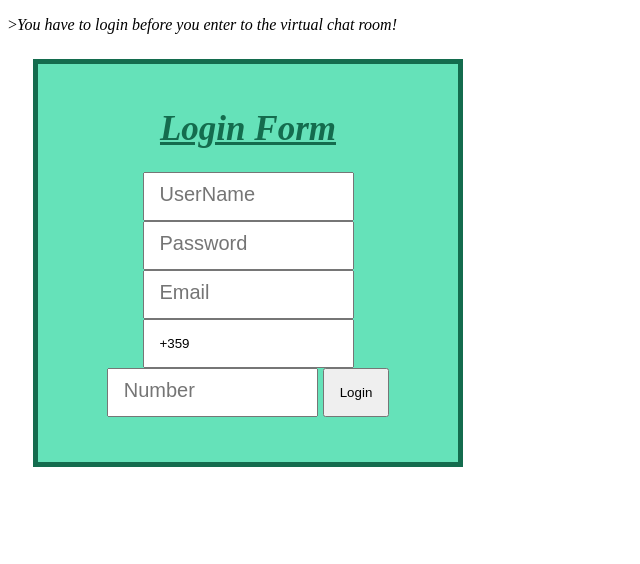
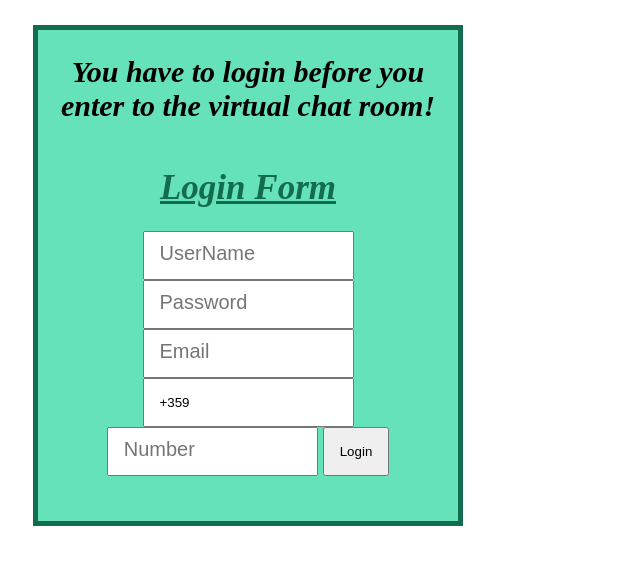
Before and after one commit to Marinov1/virtualchat, a plain HTML site: page index.html in a window 1280 px wide. Shown: the whole page, without its empty margins (0-640 px from the left). Drawn offline with Linux system fonts and the light colour scheme.

Commit message:
Update index.html

```diff
--- a/index.html
+++ b/index.html
@@ -31,8 +31,8 @@ input [type=button]:hover {background-color: #133830;]
 </head>
 
 <body>
-  <p>><i>You have to login before you enter to the virtual chat room!</i></p>
 <div>
+  <h2><i>You have to login before you enter to the virtual chat room!</i></h2>
 <form id="form1"><h1><i>Login Form</i></h1>
 <input type="text" placeholder="UserName">
 <input type="password" placeholder="Password">
```
